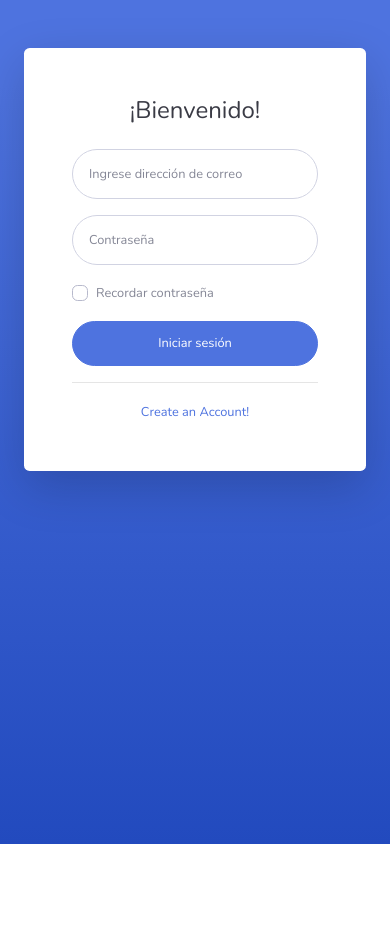
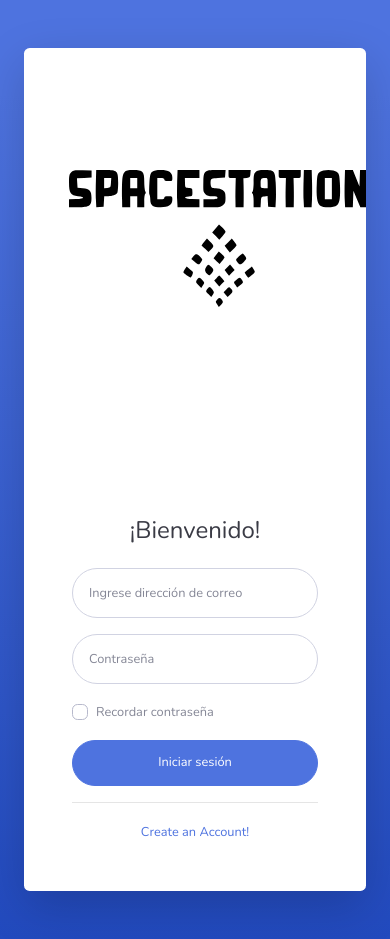
Before and after one commit to Edenilson-Molina/aplicaci-n-SIC115, a Django app: page / in a window 390 px wide. Before the commit the page ends 844 px from the top, so only its background shows below. Run offline with Django 4.2, Linux system fonts and the light colour scheme; parts of the project's set-up code (start-up, migrations or seed data) failed here and were passed over; some libraries are stand-ins or nearby versions.

Commit message:
Imagen de login

```diff
--- a/contaapp/templates/login.html
+++ b/contaapp/templates/login.html
@@ -36,7 +36,12 @@
                     <div class="card-body p-0">
                         <!-- Nested Row within Card Body -->
                         <div class="row">
-                            <div class="col-lg-6 d-none d-lg-block bg-login-image"></div>
+                            <div class="col-lg-6">
+                                <div style="margin:100px auto;">
+                                    <img class="img-fluid px-3 px-sm-4 mt-3 mb-4" style="margin:24px;"
+                                    src="{% static 'img/logo.svg' %}" alt="...">
+                                </div>
+                            </div>
                             <div class="col-lg-6">
                                 <div class="p-5">
                                     <div class="text-center">
```
